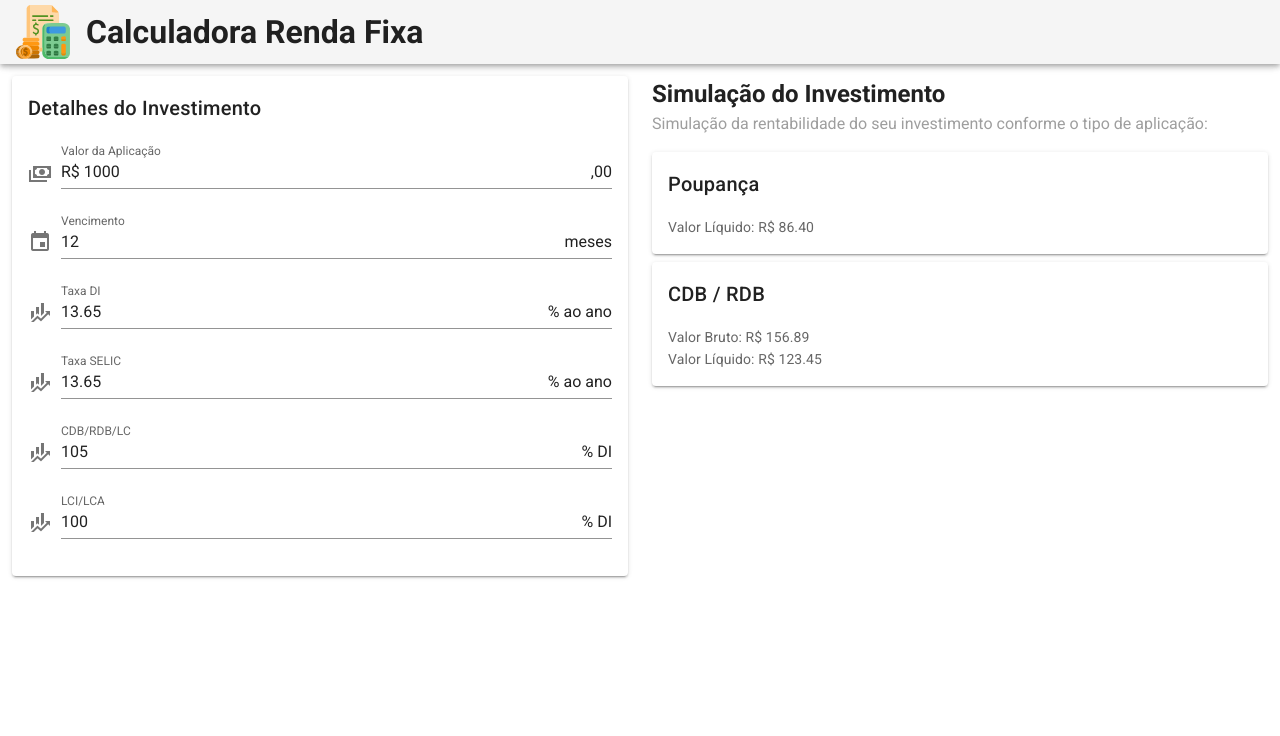
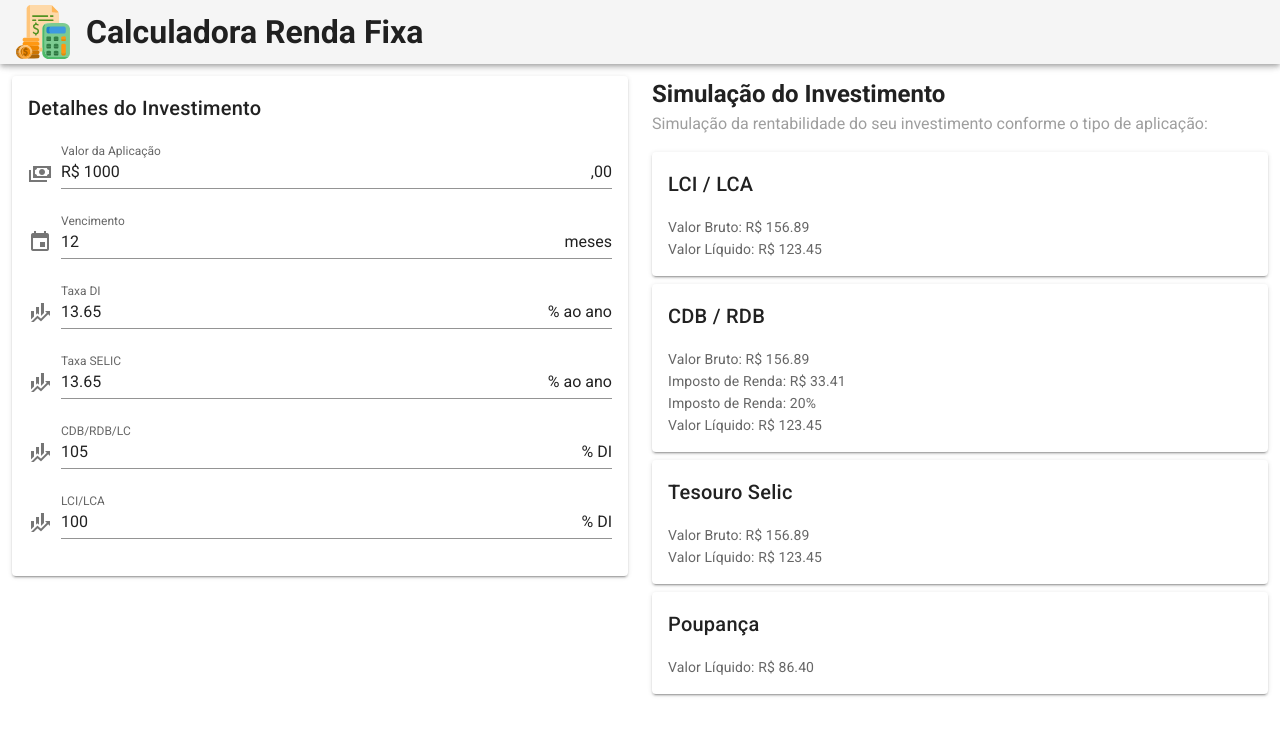
Before and after one commit to rendafixa/rendafixa.github.io, a Nuxt app: page / in a window 1280 px wide. Shown: the top 736 px of the page. Built offline with nearby package versions, Linux system fonts and the light colour scheme.

Commit message:
Adding other investment types

```diff
--- a/components/InvestmentResult.vue
+++ b/components/InvestmentResult.vue
@@ -3,6 +3,8 @@
     <v-card-title>{{ name }}</v-card-title>
     <v-card-text>
       <div v-if="!!beforeTaxAmount">Valor Bruto: R$ {{ beforeTaxAmount }}</div>
+      <div v-if="!!taxAmount">Imposto de Renda: R$ {{ taxAmount }}</div>
+      <div v-if="!!taxPercentage">Imposto de Renda: {{ taxPercentage }}%</div>
       <div>Valor Líquido: R$ {{ amount }}</div>
     </v-card-text>
   </v-card>
@@ -25,6 +27,18 @@ export default {
       required: false,
       default: null,
       validator: (value) => parseInt(value) > 0
+    },
+    taxAmount: {
+      type: Number,
+      required: false,
+      default: null,
+      validator: (value) => parseInt(value) > 0
+    },
+    taxPercentage: {
+      type: Number,
+      required: false,
+      default: null,
+      validator: (value) => parseInt(value) > 0
     }
   }
 }
--- a/components/InvestmentSimulation.vue
+++ b/components/InvestmentSimulation.vue
@@ -5,12 +5,24 @@
       Simulação da rentabilidade do seu investimento conforme o tipo de
       aplicação:
     </p>
-    <InvestmentResult name="Poupança" amount="86.40" />
+    <InvestmentResult
+      name="LCI / LCA"
+      amount="123.45"
+      before-tax-amount="156.89"
+    />
     <InvestmentResult
       name="CDB / RDB"
       amount="123.45"
       before-tax-amount="156.89"
+      tax-amount="33.41"
+      tax-percentage="20"
     />
+    <InvestmentResult
+      name="Tesouro Selic"
+      amount="123.45"
+      before-tax-amount="156.89"
+    />
+    <InvestmentResult name="Poupança" amount="86.40" />
   </div>
 </template>
 <script>
```
